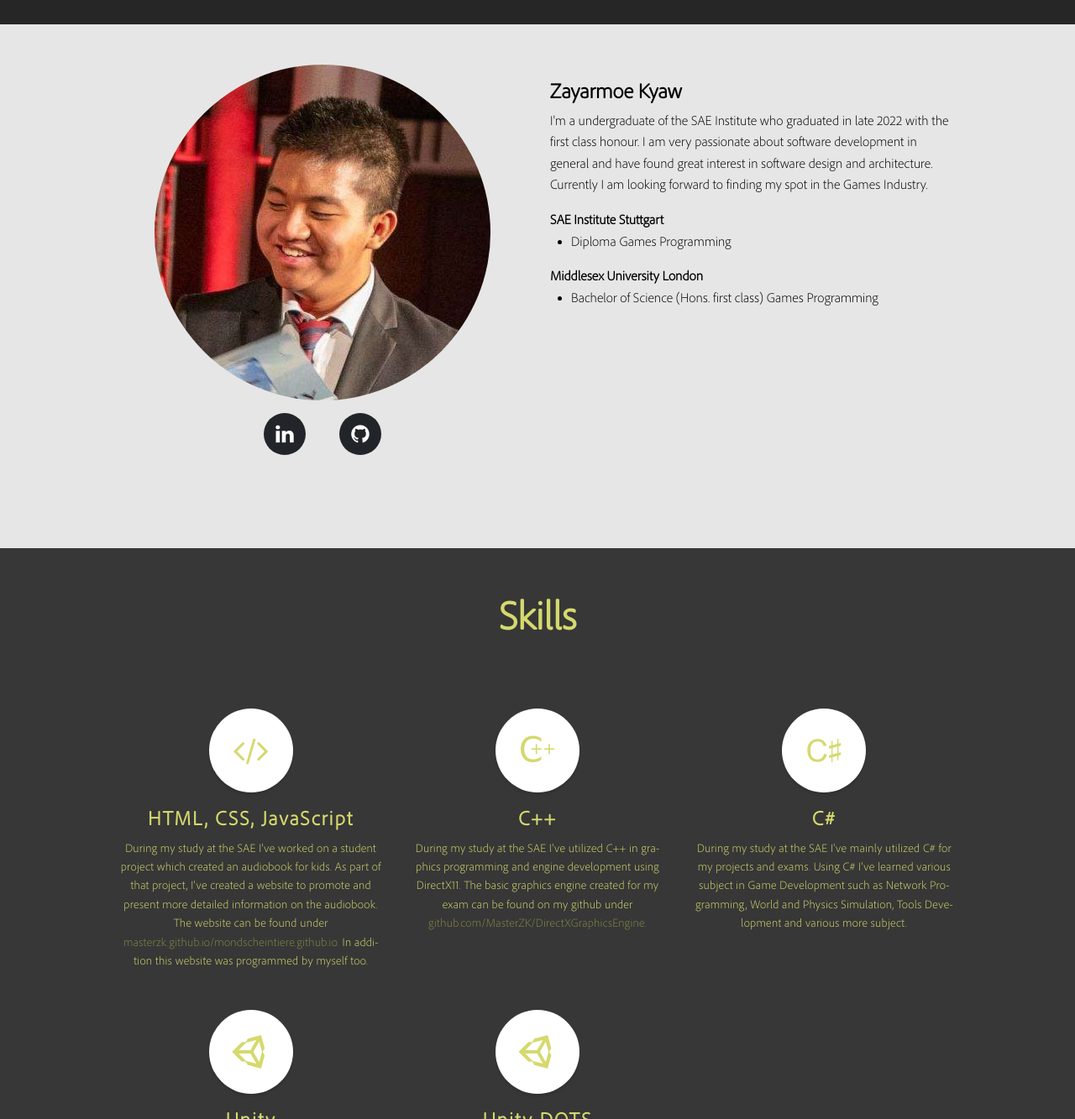
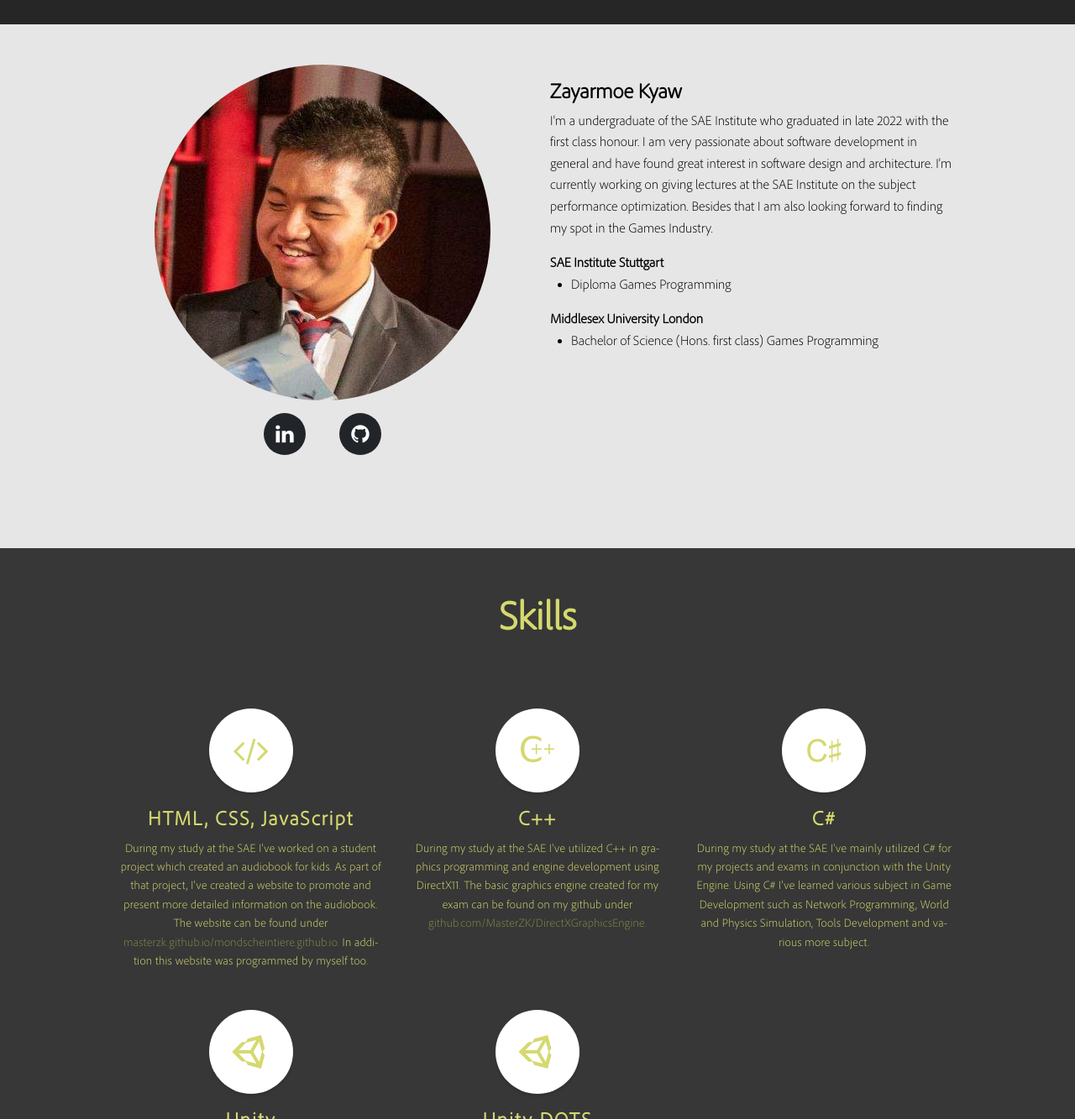
Before and after one commit to MasterZK/PortfolioWebsite, a plain HTML site: page docs/index.html in a window 1280 px wide. Shown: the part 960-2293 px from the top of the page at 84% size. Drawn offline with Linux system fonts and the light colour scheme.

Commit message:
Update about and skills section

```diff
--- a/docs/index.html
+++ b/docs/index.html
@@ -121,7 +121,8 @@
                     <h3> Zayarmoe Kyaw </h3>
                     <p>I'm a undergraduate of the SAE Institute who graduated in late 2022 with the first class honour.
                         I am very passionate about software development in general and have found great interest in software design and architecture.
-                        Currently I am looking forward to finding my spot in the Games Industry.
+                        I'm currently working on giving lectures at the SAE Institute on the subject performance optimization.
+                        Besides that I am also looking forward to finding my spot in the Games Industry.
                     </p>
 
                     <p style="margin-bottom: 0px; font-weight: bold;">SAE Institute Stuttgart</p>
@@ -177,7 +178,8 @@
                     <span class="skills-icon img-circle img-responsive"><i class="fa icon-csharp fa-2x" style="padding-top: 5px;"></i></span>
                     <h4>C#</h4>
                     <p>
-                        During my study at the SAE I've mainly utilized C# for my projects and exams. Using C# I've learned various subject in Game Development such as
+                        During my study at the SAE I've mainly utilized C# for my projects and exams in conjunction with the Unity Engine.
+                        Using C# I've learned various subject in Game Development such as
                         Network Programming, World and Physics Simulation, Tools Development and various more subject.
                     </p>
                 </div>
@@ -202,6 +204,7 @@
                         <a href="./pdfs/CMN6302_KyawZayarmoe_BachelorThesis-UnityDOTS.pdf" target="_blank" rel="noopener noreferrer"> thesis.</a>
                         The Unity DOTS project created in conjunction with my thesis can be found on my github under
                         <a href="https://github.com/MasterZK/ResearchProjectDOTS" target="_blank"> github.com/MasterZK/ResearchProjectDOTS. </a>
+                        The Unity DOTS project consists of small scale experiemnt to evaluate the performance differences of the engine enviroment.
                     </p>
                 </div>
             </div>
```
